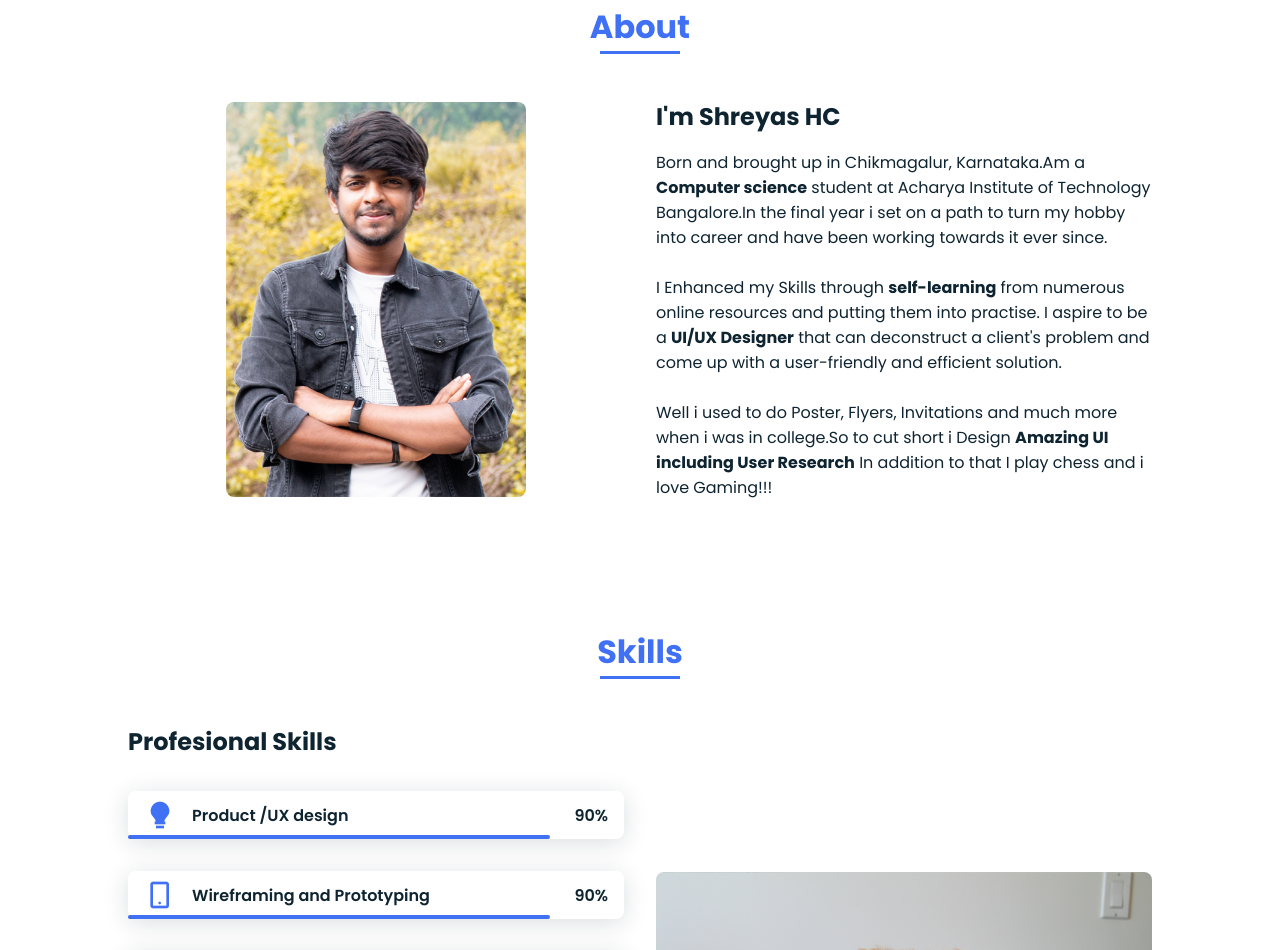
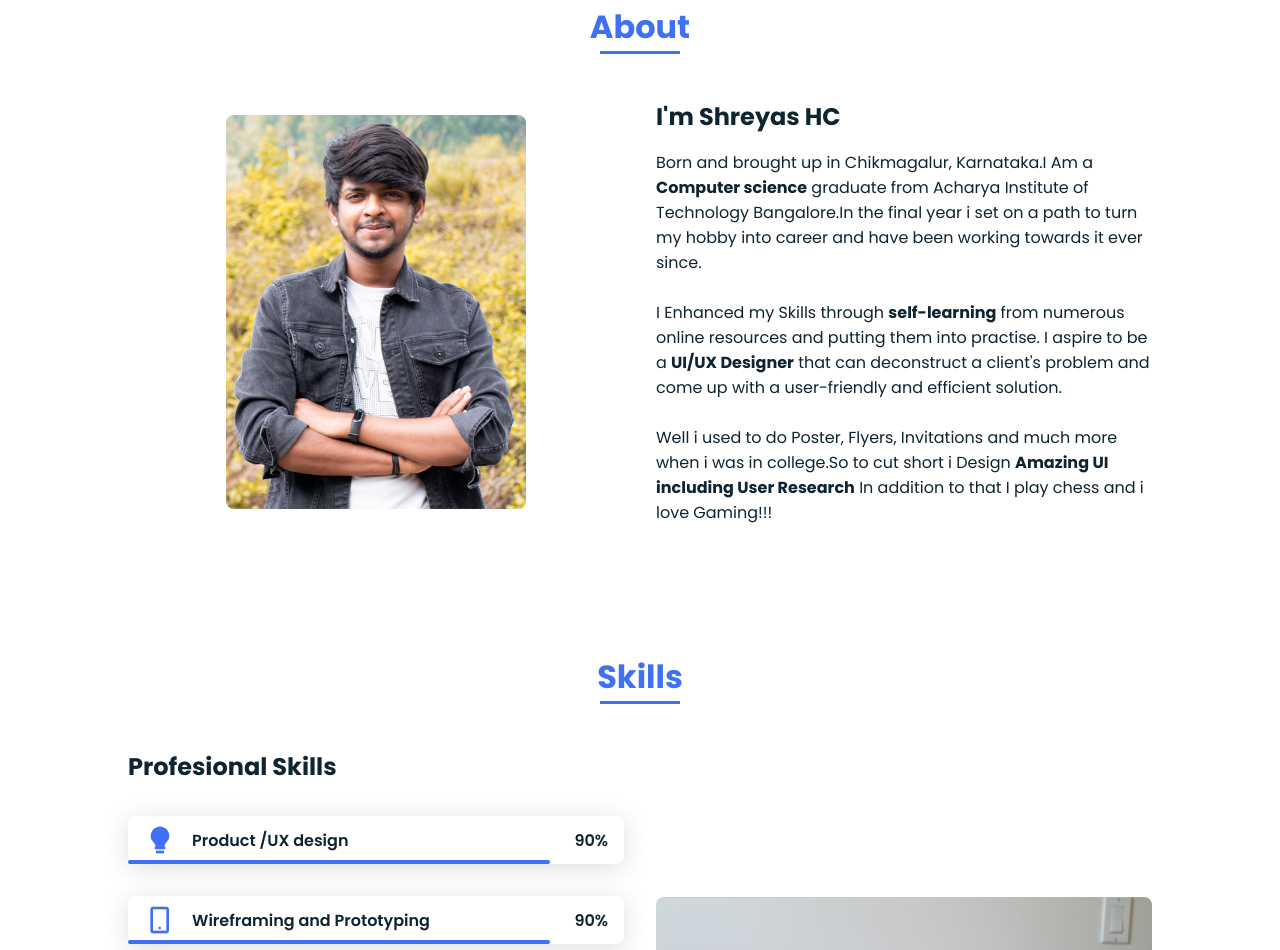
Before and after one commit to ShreyasHC99/shreyashc, a plain HTML site: page index.html in a window 1280 px wide. Shown: the part 877-1827 px from the top of the page. Drawn offline with nearby package versions, Linux system fonts and the light colour scheme.

Commit message:
Update index.html

```diff
--- a/index.html
+++ b/index.html
@@ -70,7 +70,7 @@
 
                     <div>
                         <h2 class="about__subtitle">I'm Shreyas HC</h2>
-                        <p class="about__text">Born and brought up in Chikmagalur, Karnataka.Am a <b>Computer science</b> student at Acharya Institute of Technology Bangalore.In the final year i set on a path to turn my hobby into career and have been working towards it ever since.<br><br>
+                        <p class="about__text">Born and brought up in Chikmagalur, Karnataka.I Am a <b>Computer science</b> graduate from Acharya Institute of Technology Bangalore.In the final year i set on a path to turn my hobby into career and have been working towards it ever since.<br><br>
                         I Enhanced my Skills through <b>self-learning</b> from numerous online resources and putting them into practise. I aspire to be a <b>UI/UX Designer</b> that can deconstruct a client's problem and come up with a user-friendly and efficient solution.<br><br>
                         Well i used to do Poster, Flyers, Invitations and much more when i was in college.So to cut short i Design <b>Amazing UI including User Research</b>
                     In addition to that I play chess and i love Gaming!!!</p>
```
